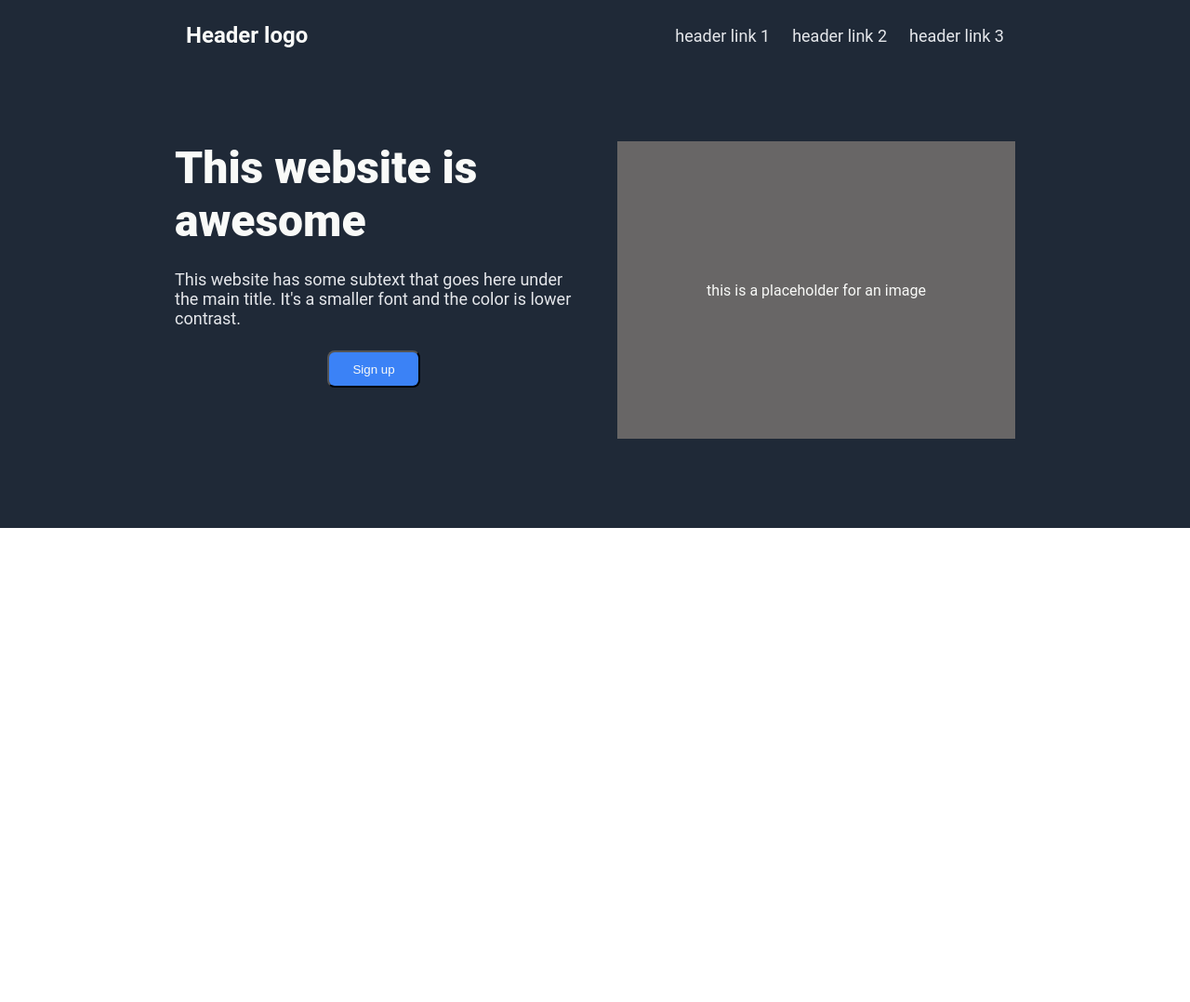
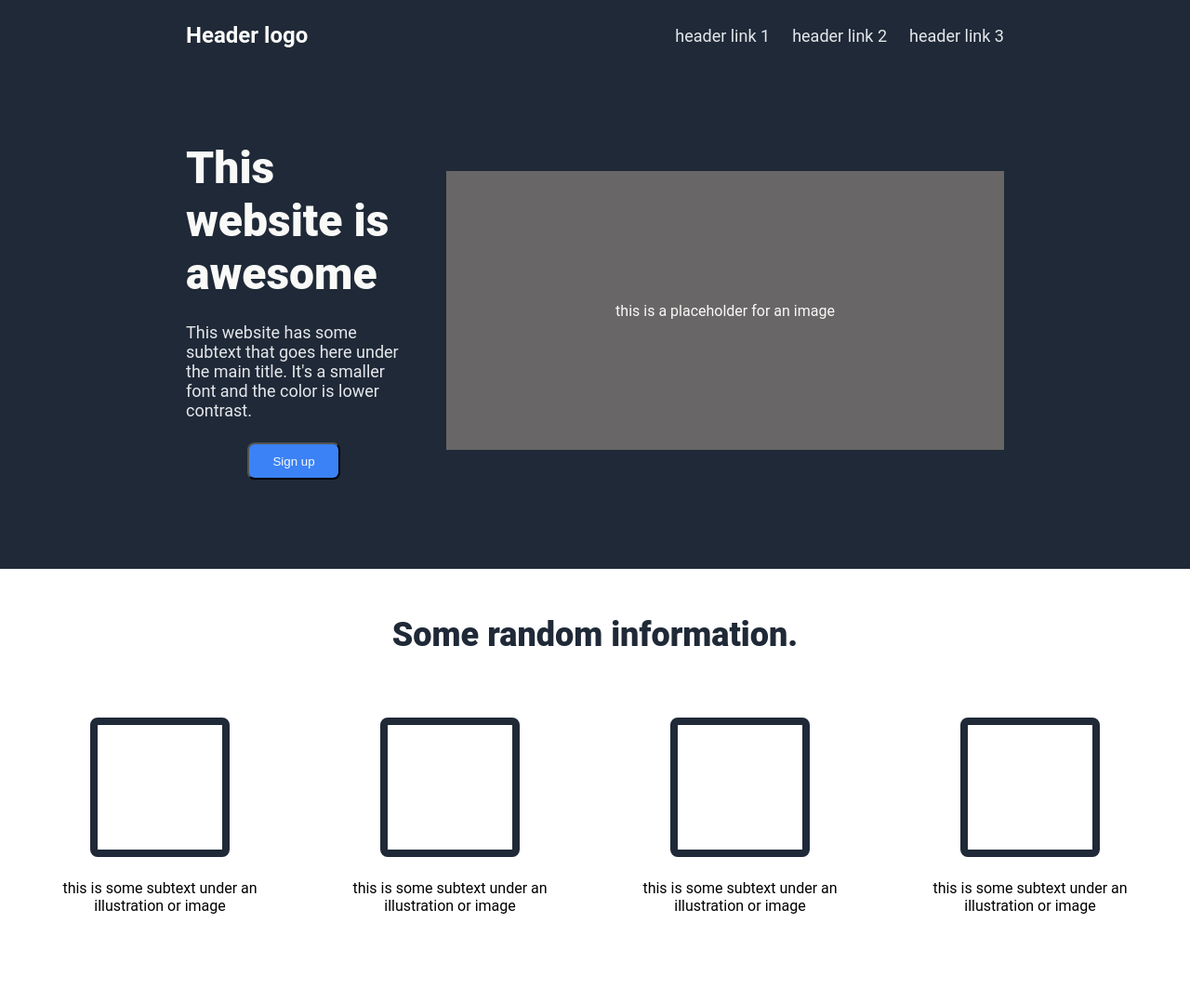
Before and after one commit to olaguna7/landing-page, a plain HTML site: page index.html in a window 1280 px wide. Shown: the whole page at 93% size. Before the commit the page ends 800 px from the top, so only its background shows below. Drawn offline with Linux system fonts and the light colour scheme.

Commit message:
Add main info section

```diff
--- a/index.html
+++ b/index.html
@@ -30,5 +30,32 @@
             <div class="placeholder-img">this is a placeholder for an image</div>
         </div>
     </header>
+    <!-- The main container is the container of all the 'mid' sections -->
+    <main class="main-container">
+        <!-- first section: some random info and placeholder boxes -->
+        <section class="main-info">
+            <h2 class=main-info-title>Some random information.</h2>
+            <div class="main-info-boxes">
+                <div class="info-box">
+                    <div class="placeholder-img-box"></div>
+                    <p>this is some subtext under an illustration or image</p>
+                </div>
+                <div class="info-box">
+                    <div class="placeholder-img-box"></div>
+                    <p>this is some subtext under an illustration or image</p>
+                </div>
+                <div class="info-box">
+                    <div class="placeholder-img-box"></div>
+                    <p>this is some subtext under an illustration or image</p>
+                </div>
+                <div class="info-box">
+                    <div class="placeholder-img-box"></div>
+                    <p>this is some subtext under an illustration or image</p>
+                </div>
+        </section>
+    </main>
+    <footer>
+
+    </footer>
 </body>
 </html>
--- a/styles.css
+++ b/styles.css
@@ -56,16 +56,17 @@ header {
     margin-bottom: 72px;
 }
 
-.placeholder-img, .header-left {
-    min-width: 428px;
-    min-height: 320px;
-}
 
 .placeholder-img {
     display: flex;
     justify-content: center;
     align-items: center;
     background-color: rgb(104, 102, 102);
+
+    min-width: 600px;
+    min-height: 300px;
+    width: auto;
+    height: auto;
 }
 
 .header-left {
@@ -81,3 +82,45 @@ header {
     border-radius: 8px;
     align-self: center;
 }
+
+.main-info {
+    display: flex;
+    flex-direction: column;
+    align-items: center;
+    justify-content: center;
+    gap: 24px;
+    padding: 50px 100px;
+}
+
+.main-info-title {
+    color: #1F2937;
+    font-size: 36px;
+    font-weight: 900;
+}
+
+.main-info-boxes {
+    display: flex;
+    justify-content: center;
+    align-items: center;
+    gap: 12px;
+}
+
+.info-box {
+    display: flex;
+    flex-direction: column;
+    justify-content: center;
+    align-items: center;
+    text-align: center;
+    gap: 24px;
+    border-radius: 8px;
+    width: 300px;
+    height: 300px;
+    padding: 32px;
+}
+
+.placeholder-img-box {
+    height: 150px;
+    width: 150px;
+    border: 8px solid #1F2937;
+    border-radius: 8px;
+}
```
